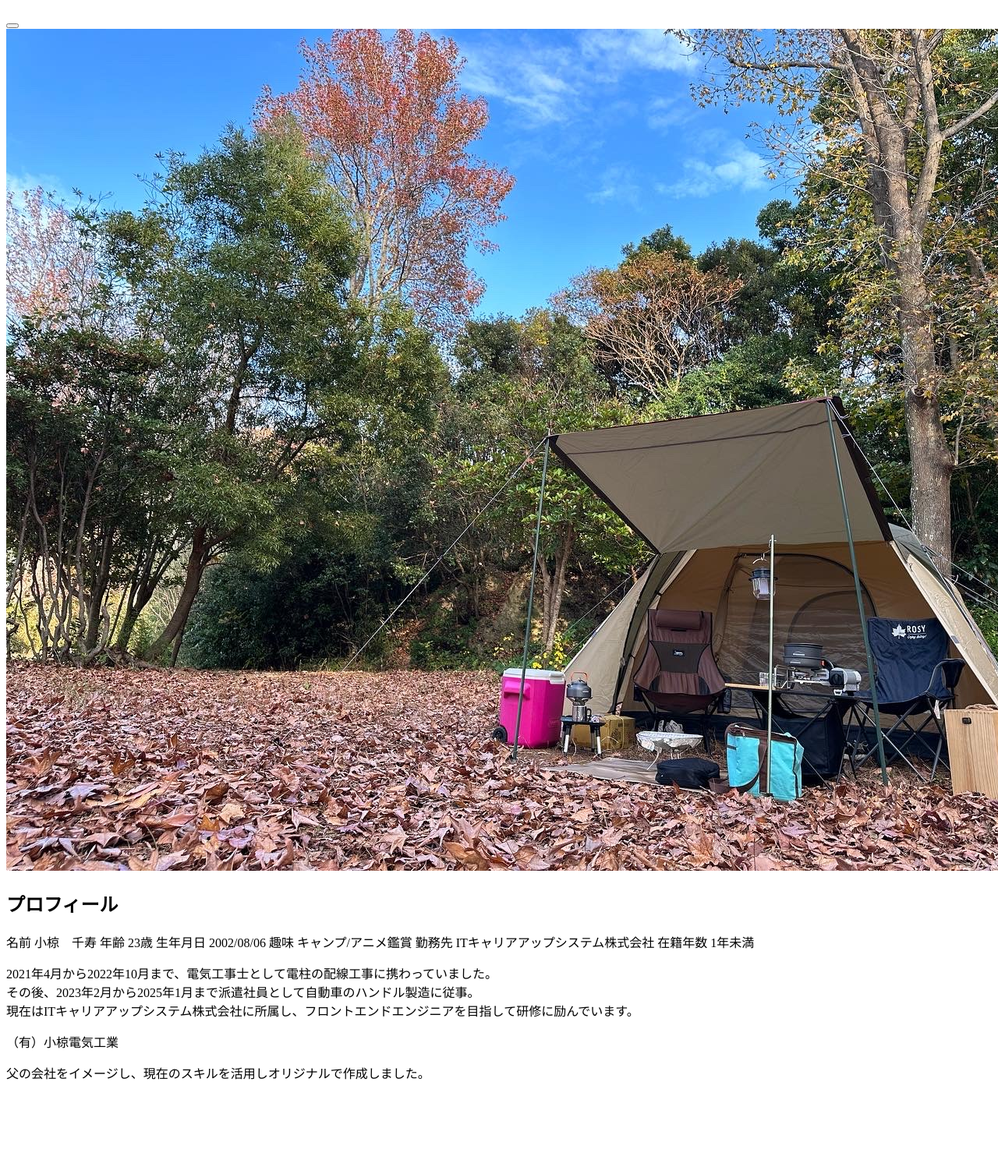
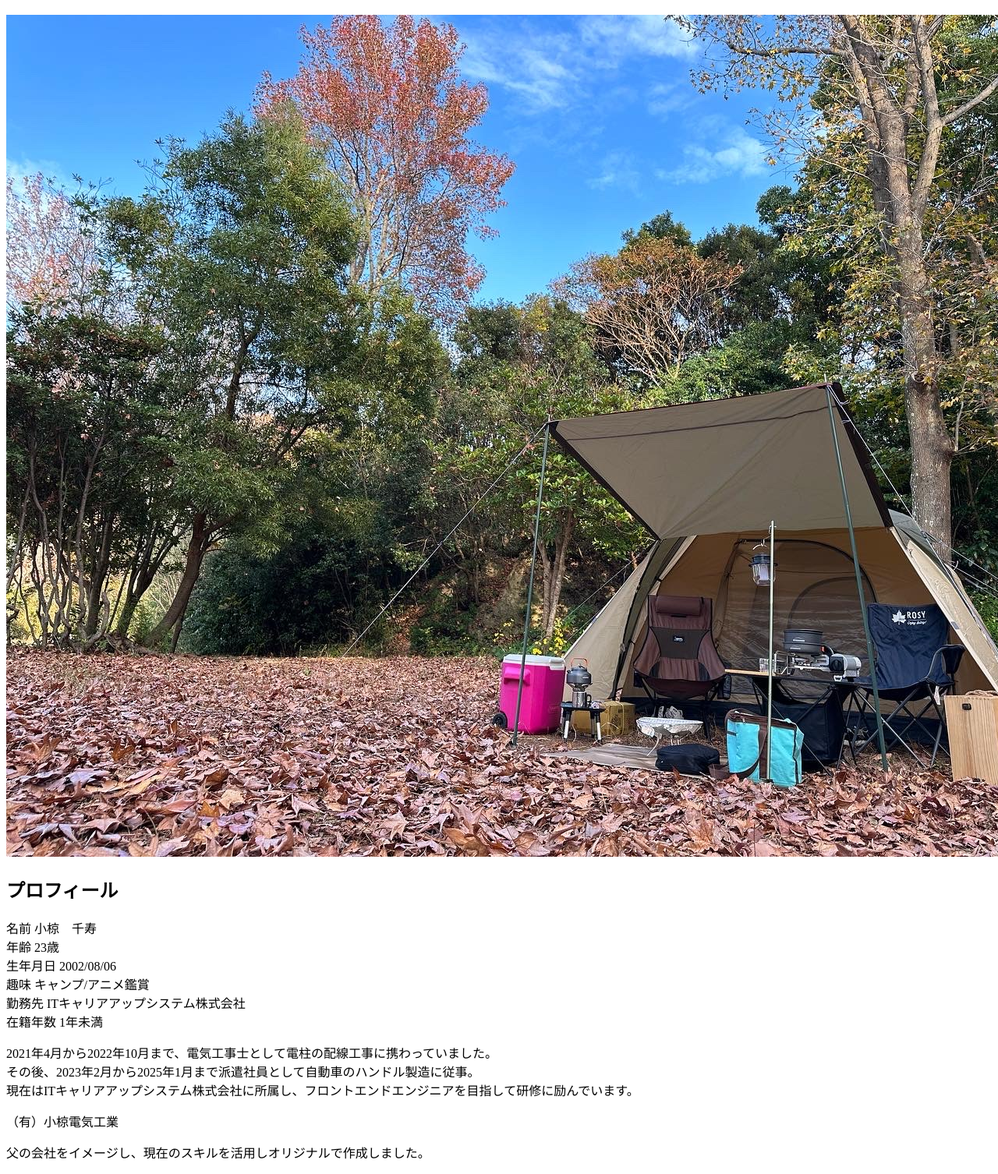
Before and after one commit to kototobuki/portfolio-1-, a plain HTML site: page my_site/index.html in a window 1280 px wide. Shown: the part 61-1567 px from the top of the page at 78% size. Before the commit the page ends 1465 px from the top, so only its background shows below. Drawn offline with Linux system fonts and the light colour scheme.

Commit message:
ハンバーガーメニューをコメントアウト、プロフィール修正

```diff
--- a/my_site/index.html
+++ b/my_site/index.html
@@ -11,31 +11,43 @@
             <div class="menu_bar">
                 <h1>Home</h1>
             </div>
-            <div class="menu">
+            <!-- <div class="menu">
                 <button class="humburger">
                     <span></span>
                     <span></span>
                 </button>
-            </div>
+            </div> -->
         </header>
         <section class="my_image">
-            <img src="../images/camp_img.JPG">
+            <img src="/images/camp_img.JPG">
         </section>
         <section class="profile">
             <h2>プロフィール</h2>
+            <div class="profile_box">
                 <div>
                     <span class="label">名前</span>
                     <span class="value">小椋　千寿</span>
+                </div>
+                <div></div>
                     <span class="label">年齢</span>
                     <span class="value">23歳</span>
+                </div>
+                <div>
                     <span class="label">生年月日</span>
                     <span class="value">2002/08/06</span>
+                </div>
+                <div>
                     <span class="label">趣味</span>
                     <span class="value">キャンプ/アニメ鑑賞</span>
+                </div>
+                <div>
                     <span class="label">勤務先</span>
                     <span class="value">ITキャリアアップシステム株式会社</span>
+                </div>
+                <div>
                     <span class="label">在籍年数</span>
                     <span class="value">1年未満</span>
+                </div>
             </div>
         </section>
         <section class="career">
@@ -57,6 +69,7 @@
                     </p>
                 </div>
             </div>
+            <!-- <div class="sample_2"></div> -->
         </section>
     </body>
 </html>
```
Lines whose indentation alone changed are shown as unchanged.
